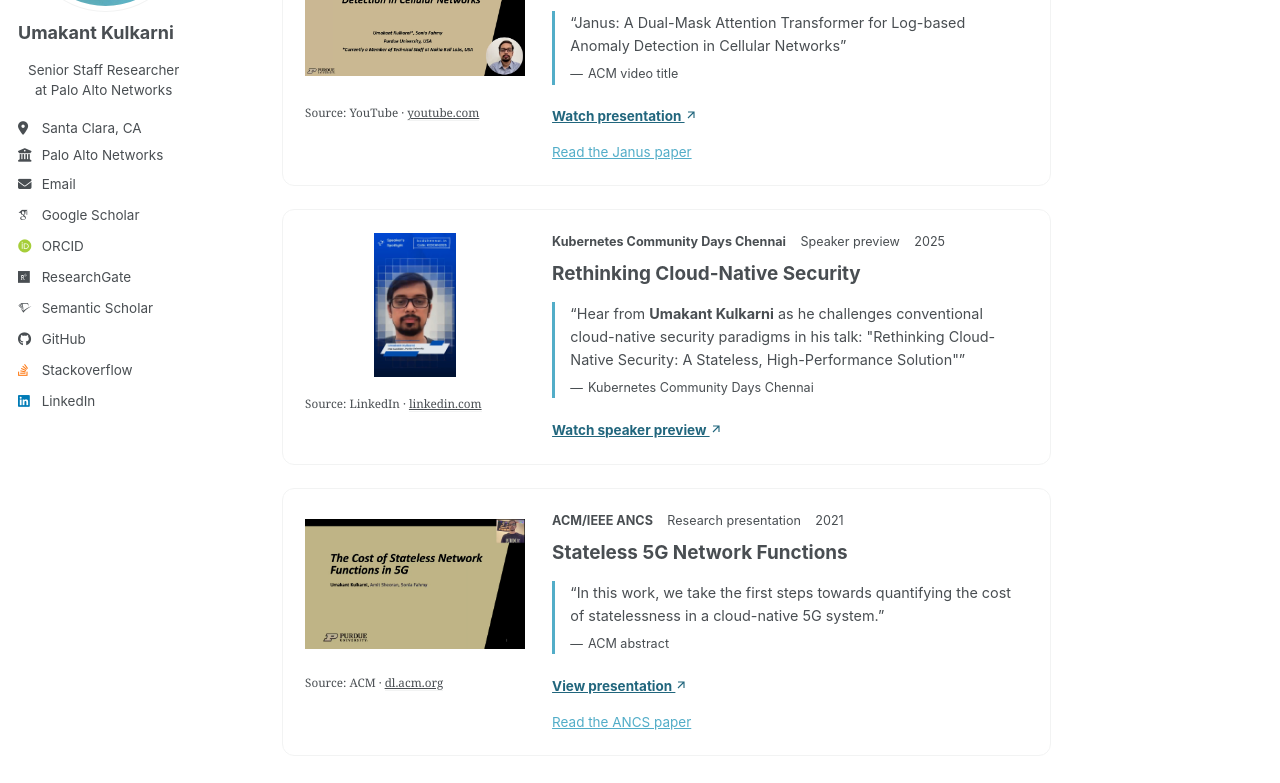
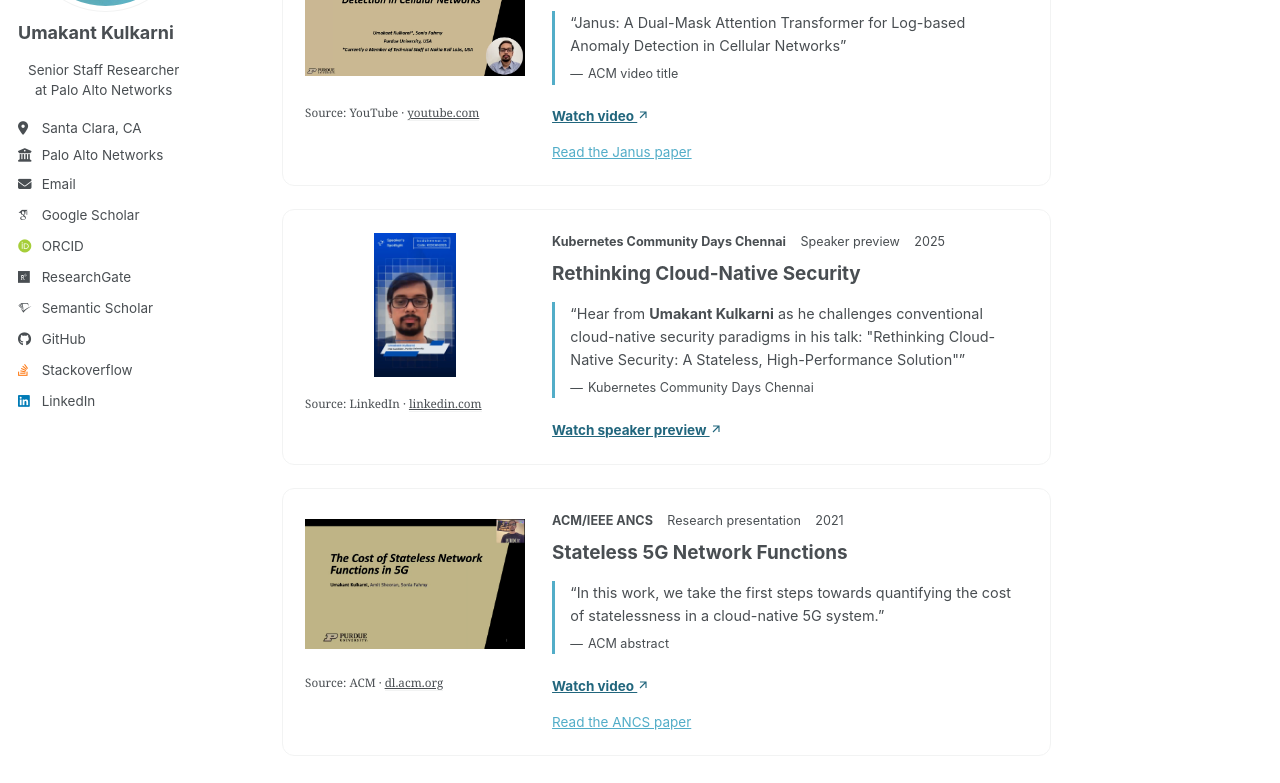
Before and after one commit to UmakantKulkarni/UmakantKulkarni.github.io, a Jekyll site: the page built from _pages/talks.html, in a window 1280 px wide and 1250 px high. Shown: the part 275-1058 px from the top of the window. Built offline with Jekyll 4.4.1, drawn with Linux system fonts in a browser that asks for light colours; some web fonts are replaced; a script bundle is joined from its source files by our own code; library files that are not in the unit come from our copies.

Commit message:
Update talks.yml

```diff
--- a/_data/talks.yml
+++ b/_data/talks.yml
@@ -15,7 +15,7 @@
   image_height: 1620
   excerpt: "Janus: A Dual-Mask Attention Transformer for Log-based Anomaly Detection in Cellular Networks"
   excerpt_label: ACM video title
-  action_label: Watch presentation
+  action_label: Watch video
   related_links:
     - label: Read the Janus paper
       url: https://doi.org/10.1145/3788096
@@ -55,7 +55,7 @@
   excerpt: "In this work, we take the first steps towards quantifying the cost of statelessness in a cloud-native 5G system."
   excerpt_url: https://dl.acm.org/doi/abs/10.1145/3493425.3502749
   excerpt_label: ACM abstract
-  action_label: View presentation
+  action_label: Watch video
   related_links:
     - label: Read the ANCS paper
       url: https://doi.org/10.1145/3493425.3502749
```
